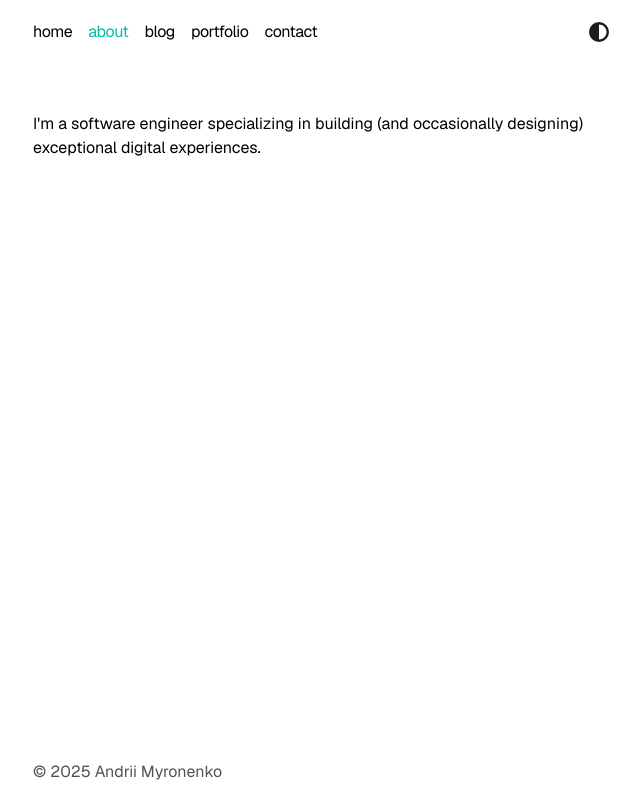
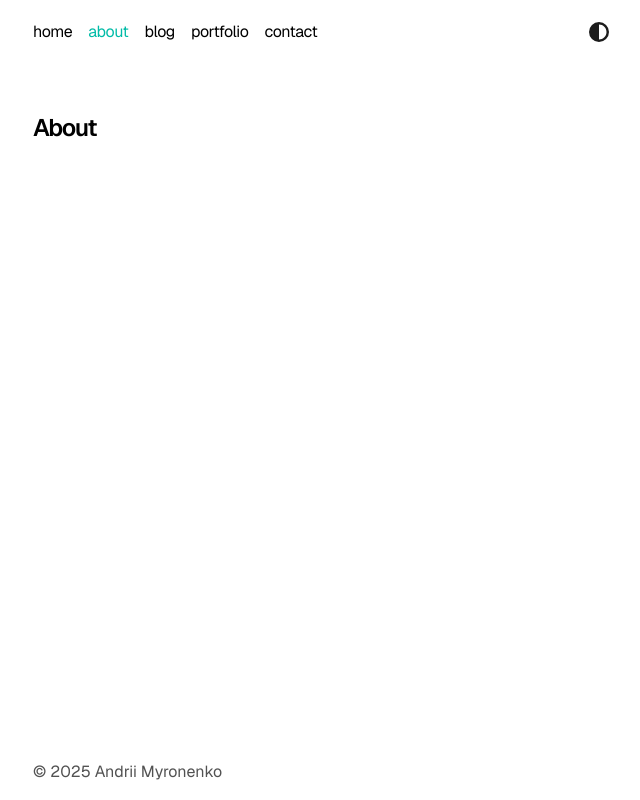
Before and after one commit to andmiron/portfolio, a React (Vite) app: page /about in a window 1280 px wide. Shown: the whole page, without its empty margins (319-959 px from the left). Built offline with nearby package versions, Linux system fonts and the light colour scheme.

Commit message:
refactor: update About component heading and correct thumbnail filename in Portfolio

```diff
--- a/src/components/About.jsx
+++ b/src/components/About.jsx
@@ -1,10 +1,7 @@
 function About() {
   return (
     <div>
-      <p>
-        I'm a software engineer specializing in building (and occasionally
-        designing) exceptional digital experiences.
-      </p>
+      <h1 className="font-semibold text-2xl mb-8 tracking-tighter">About</h1>
     </div>
   );
 }
--- a/src/components/Portfolio.jsx
+++ b/src/components/Portfolio.jsx
@@ -4,7 +4,7 @@
   {
     title: "My Tour",
     description: "Simple fullstack application to manage tours.",
-    thumbnail: "/my-tour-screenshot.png",
+    thumbnail: "/my-tour-screenshot.PNG",
     codeLink: "https://github.com/andmiron/my-tour",
     demoLink: "https://my-tour-74lo.onrender.com",
     tags: [
```
